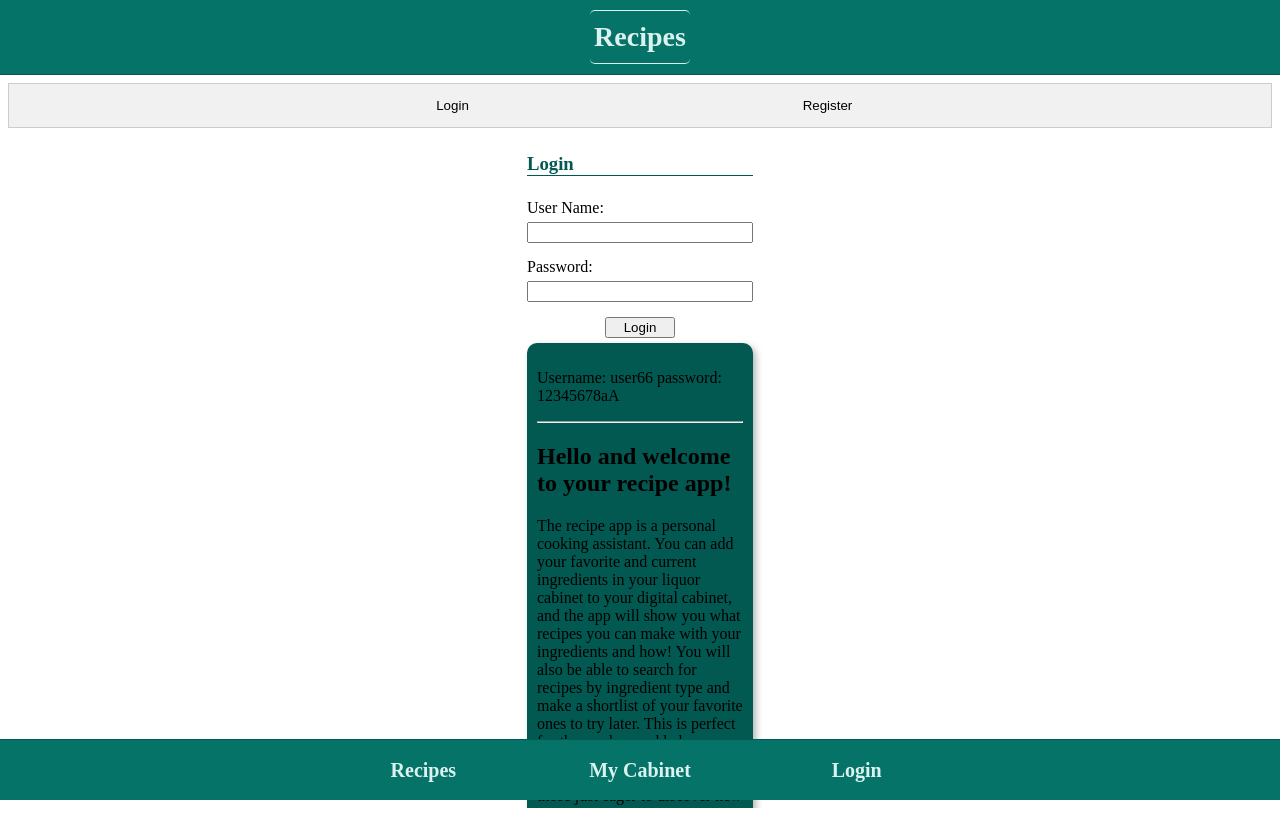
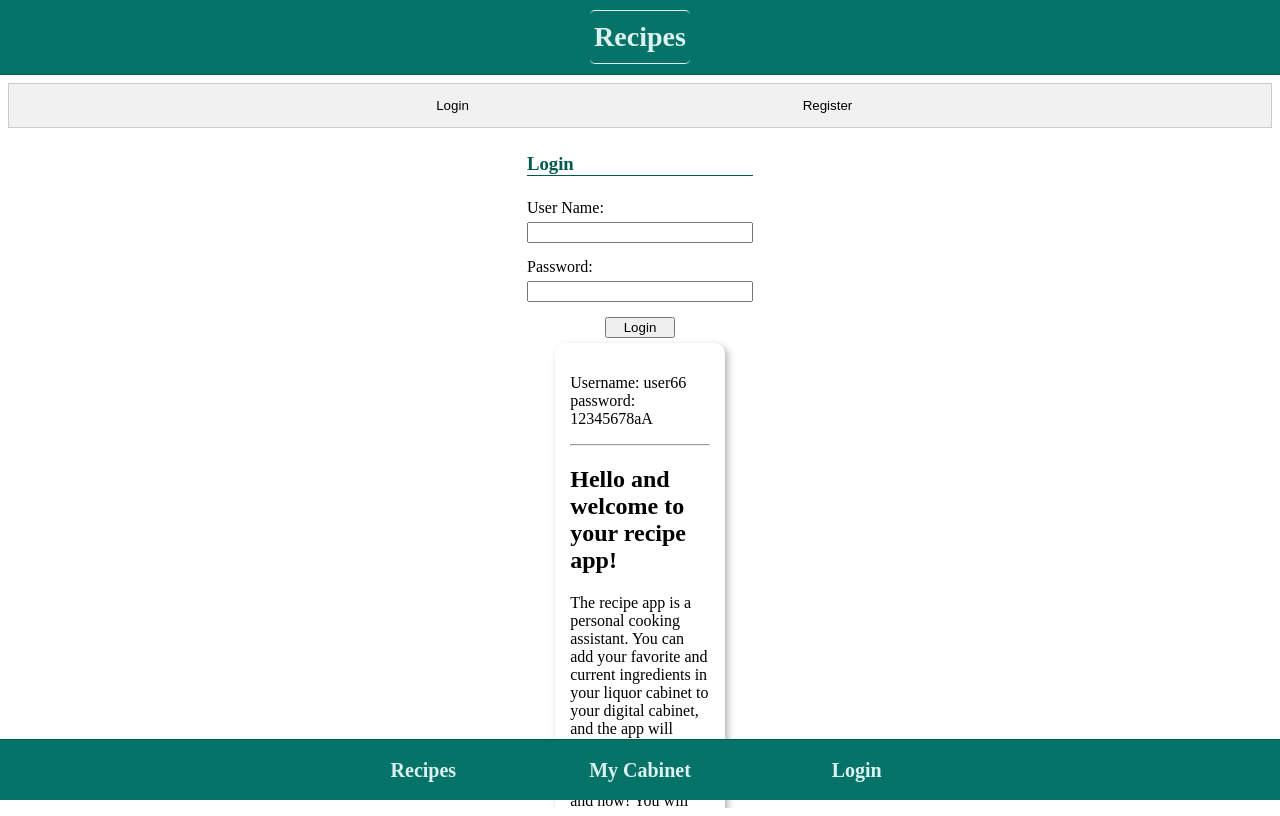
Before and after one commit to SeyiAriyo/capstone-client, a React (Create React App) app: page / in a window 1280 px wide. Built offline with nearby package versions, Linux system fonts and the light colour scheme; no server answers.

Commit message:
updated landing

```diff
--- a/src/Login/landing.css
+++ b/src/Login/landing.css
@@ -85,12 +85,7 @@
   margin: 10px;
   padding: 15px;
 }
-.green {
-  background-color: #025951;
-  border-radius: 10px;
-  box-shadow: 3px 3px 7px #B6B6B6;
-  padding: 10px;
-}
+
 
 @keyframes fadeEffect {
   from {
@@ -110,4 +105,9 @@
   .tab {
     justify-content: center;
   }
+
+  .tabContent .white{
+    width: 75%;
+    margin: auto;
+  }
 }
--- a/src/Login/landing.js
+++ b/src/Login/landing.js
@@ -159,8 +159,8 @@ export default class Landing extends Component {
             <button type="submit">Login</button>
           </form>
 
-          <div className='green'>
-            <div classname='white'>
+          <div className='white'>
+
             <p>Username: user66 password: 12345678aA</p>
             <hr/>
             <h2>Hello and welcome to your recipe app!</h2>
@@ -188,7 +188,6 @@ export default class Landing extends Component {
             </ol>
             <hr />
             <p>Click Signup to create an account and get started!</p>
-            </div>
         </div>
         </div>
 
```
